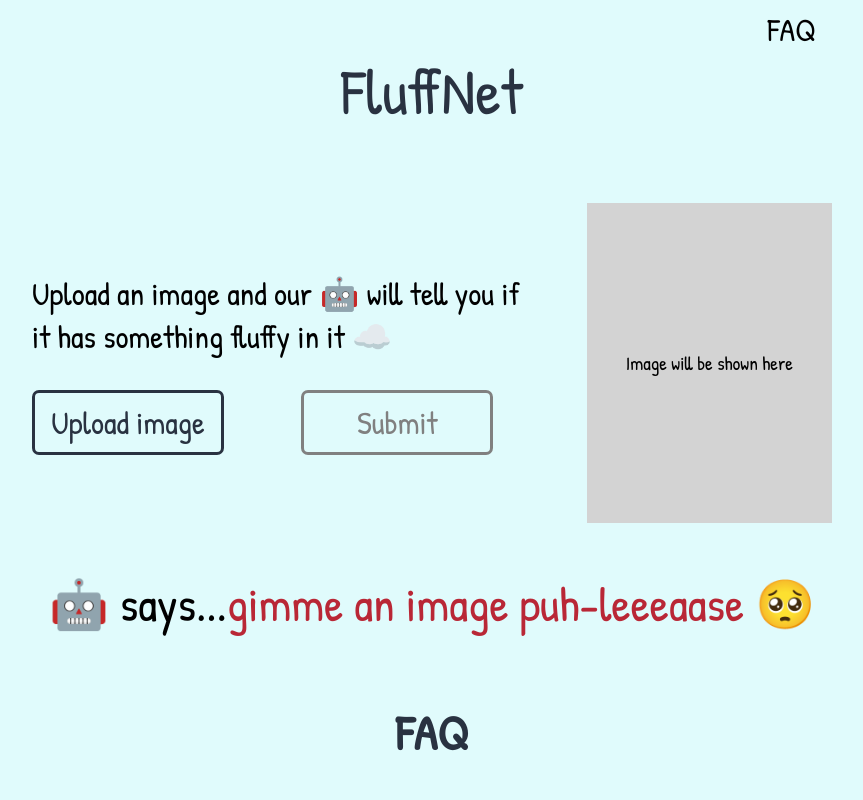
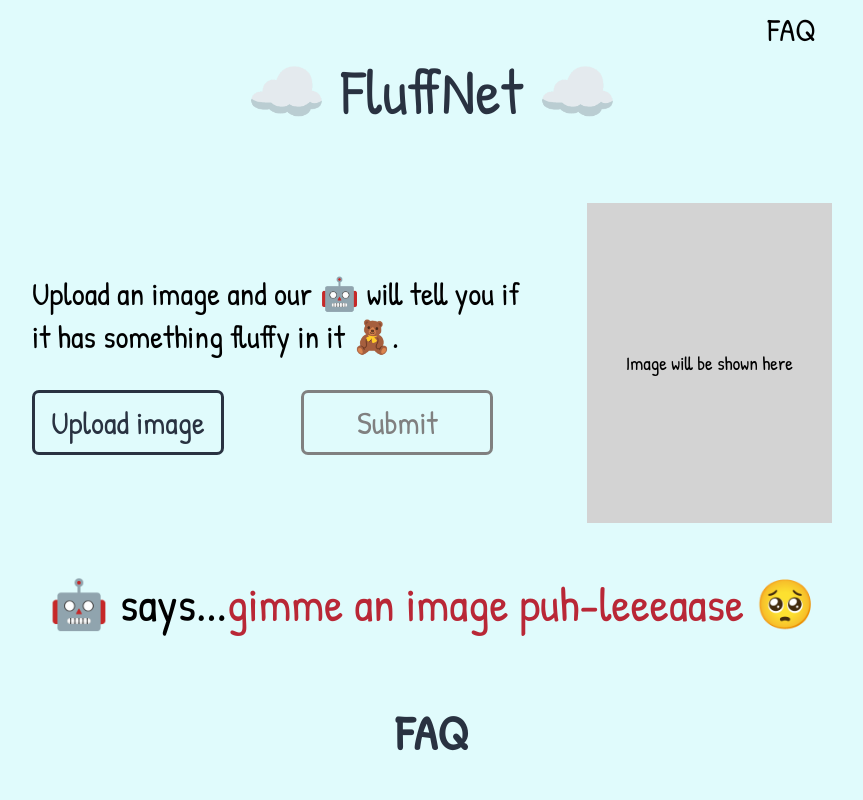
Before and after one commit to mihailthebuilder/fluffnet-front, a React (Create React App) app: page / in a window 1280 px wide. Shown: the top 800 px of the page, without its empty margins (208-1071 px from the left). Built offline with nearby package versions, Linux system fonts and the light colour scheme.

Commit message:
added more emojis

```diff
--- a/src/App.js
+++ b/src/App.js
@@ -54,7 +54,7 @@ function App() {
         let probShown = Math.round(prob * 100);
         if (!isFluffy) probShown = 100 - probShown;
 
-        const conclusion = isFluffy ? "it's fluffy ☁️" : "it's not fluffy 🪨";
+        const conclusion = isFluffy ? "it's fluffy 🧸" : "it's not fluffy 🪨";
         const confidence = ` (with ${probShown}% confidence)`;
 
         setMessage(conclusion + confidence);
@@ -73,14 +73,14 @@ function App() {
         <nav>
           <a href="#faq">FAQ</a>
         </nav>
-        <h1>FluffNet</h1>
+        <h1>☁️ FluffNet ☁️</h1>
       </header>
 
       <section id="hero">
         <div className="hero-left">
           <p>
             Upload an image and our 🤖 will tell you if it has something fluffy
-            in it ☁️
+            in it 🧸.
           </p>
           <form onSubmit={predictImage}>
             <label>
```
